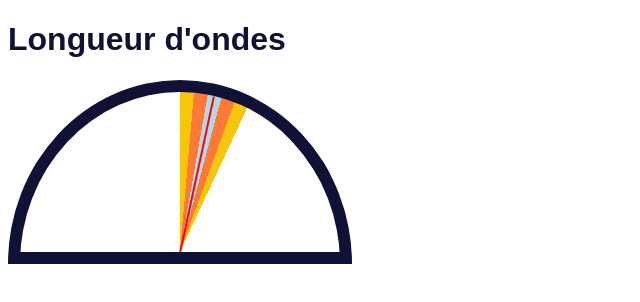
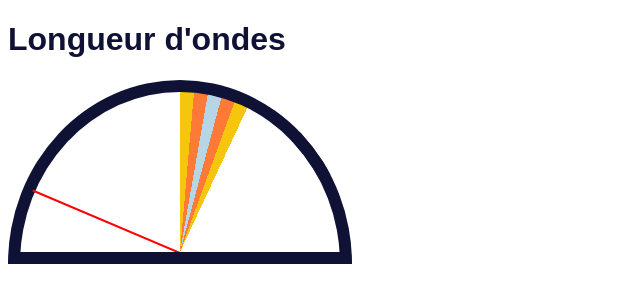
Before and after one commit to masalthunlass/react-experiments, a React app: page / in a window 1280 px wide. Shown: the top 302 px of the page, without its empty margins (0-640 px from the left). Built offline with nearby package versions, Linux system fonts and the light colour scheme.

Commit message:
conical-radiant gauge component : introducing css variables to change its aspect

```diff
--- a/src/umbrella-gauge/UmbrellaGauge.css
+++ b/src/umbrella-gauge/UmbrellaGauge.css
@@ -2,12 +2,12 @@
     height: 10em;
     width: 20em;
     background: conic-gradient(
-            #F5C60C 0deg 5deg,
-            #FF7937 5deg 10deg,
-            #B6D5E7 10deg 15deg,
-            #FF7937 15deg 20deg,
-            #F5C60C 20deg 25deg,
-            #fff 25deg 360deg
+            #F5C60C var(--yellow-left-zone-min) var(--yellow-left-zone-max),
+            #FF7937 var(--orange-left-zone-min) var(--orange-left-zone-max),
+            #B6D5E7 var(--grey-zone-min) var(--grey-zone-max),
+            #FF7937 var(--orange-right-zone-min) var(--orange-right-zone-max),
+            #F5C60C var(--yellow-right-zone-min) var(--yellow-right-zone-max),
+            #fff var(--white-zone-min) var(--white-zone-max)
     );
     background-size: 20em 20em;
     border-radius: 50%;
@@ -21,10 +21,11 @@
     background-color: red;
     height: 2px;
     width:50%;
-    -webkit-transform: rotate(102.2deg);
+    -webkit-transform: rotate(var(--needle-position));
     position: relative;
     z-index: 1;
     top:10em;
     padding-left: 50%;
     transform-origin: center;
+    visibility: var(--needle-visibility, hidden);
 }
--- a/src/umbrella-gauge/UmbrellaGauge.js
+++ b/src/umbrella-gauge/UmbrellaGauge.js
@@ -1,9 +1,34 @@
 import React from 'react';
 import './UmbrellaGauge.css';
 
-function UmbrellaGauge() {
-    return <div id="gauge">
-        <div className="needle"/>
+const UmbrellaGauge = () => {
+
+    const needleStyle = (position = 0, visibility = 'hidden') => {
+        return {
+            "--needle-position": `${position}deg`,
+            "--needle-visibility": 'visible'
+       };
+    }
+
+    const dialStyle = (start = 0) => {
+        return {
+            "--yellow-left-zone-min": `${start}deg`,
+            "--yellow-left-zone-max": `${start + 5 }deg`,
+            "--yellow-right-zone-min": `${start +20 }deg`,
+            "--yellow-right-zone-max": `${start +25 }deg`,
+            "--orange-left-zone-min":  `${start +5 }deg`,
+            "--orange-left-zone-max": `${start +10 }deg`,
+            "--orange-right-zone-min": `${start +15 }deg`,
+            "--orange-right-zone-max":`${start +20 }deg`,
+            "--grey-zone-min": `${start +10 }deg`,
+            "--grey-zone-max": `${start +15 }deg`,
+            "--white-zone-min": `${start +25 }deg`,
+            "--white-zone-max": '360deg',
+        };
+    }
+
+    return <div id="gauge" style={dialStyle(0)}>
+        <div className="needle" style={needleStyle(23)}/>
     </div>
 }
 
```
